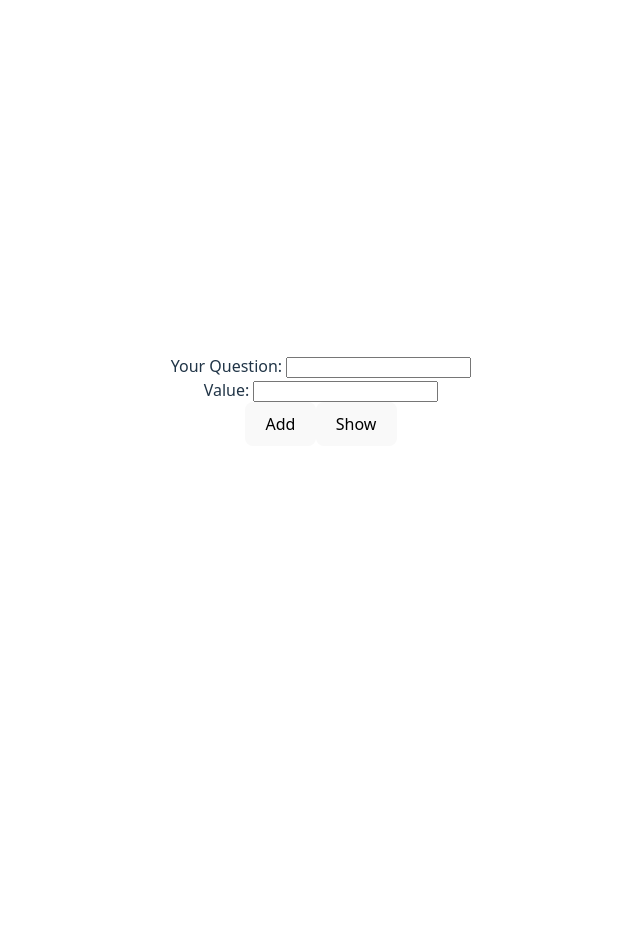
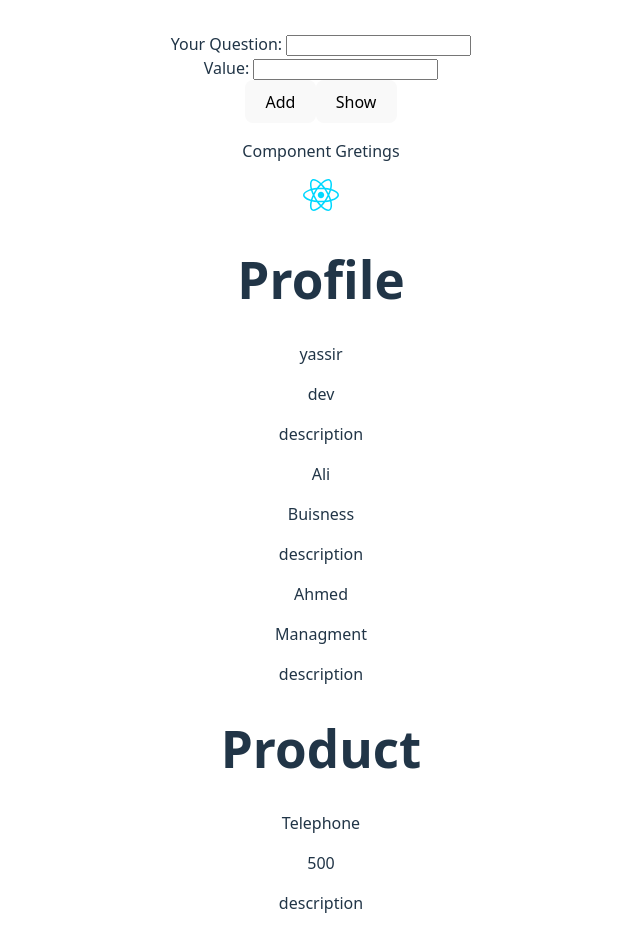
Before and after one commit to Shinobithis/Dev-Deck, a React (Vite) app: page / in a window 1280 px wide. Shown: the top 952 px of the page, without its empty margins (319-959 px from the left). Before the commit the page ends 800 px from the top, so only its background shows below. Built offline with nearby package versions, Linux system fonts and the light colour scheme.

Commit message:
Add Greetings, ProfileCard, and ProductCard components to enhance user interface

```diff
--- a/src/App.jsx
+++ b/src/App.jsx
@@ -1,5 +1,8 @@
 import { useState, useEffect, useRef } from 'react'
 import FlashCards from './components/FlashCards'
+import Greetings from './components/Greetingd';
+import ProfileCard from './components/ProfileCard';
+import ProductCard from './components/ProductCard';
 import './App.css'
 
 function App() {
@@ -52,6 +55,13 @@ function App() {
           />
         ))
       }
+      <Greetings />
+      <h1>Profile</h1>
+      <ProfileCard name="yassir" spec="dev" desc="description"/>
+      <ProfileCard name="Ali" spec="Buisness" desc="description"/>
+      <ProfileCard name="Ahmed" spec="Managment" desc="description"/>
+      <h1>Product</h1>
+      <ProductCard name="Telephone" price="500" desc="description"/>
     </div>
   )
 }
--- /dev/null
+++ b/src/components/Greetingd.jsx
@@ -0,0 +1,13 @@
+import React from "react";
+import logo from "../assets/react.svg";
+
+function Greetings() {
+    return (
+        <div>
+            <p>Component Gretings</p>
+            <img src={logo} alt="" />
+        </div>
+    )
+}
+
+export default Greetings
--- /dev/null
+++ b/src/components/ProductCard.jsx
@@ -0,0 +1,14 @@
+import React from "react";
+
+function ProfileCard(props) {
+    return (
+        <div>
+            <p>{props.name}</p>
+            <p>{props.price}</p>
+            <p>{props.desc}</p>
+            {props.i}
+        </div>
+    )
+}
+
+export default ProfileCard
--- /dev/null
+++ b/src/components/ProfileCard.jsx
@@ -0,0 +1,13 @@
+import React from "react";
+
+function ProfileCard(props) {
+    return (
+        <div>
+            <p>{props.name}</p>
+            <p>{props.spec}</p>
+            <p>{props.desc}</p>
+        </div>
+    )
+}
+
+export default ProfileCard
```
